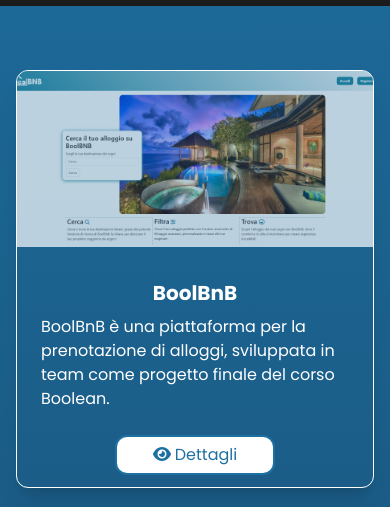
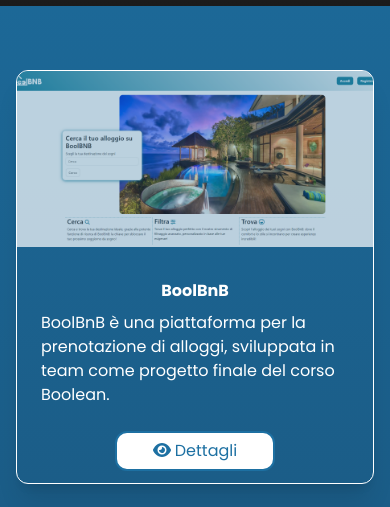
Before and after one commit to PierluigiPapa/proj-pier-portfolio, a React (Vite) app: page /portfolio in a window 390 px wide. Shown: the part 337-844 px from the top of the page. Built offline with nearby package versions, Linux system fonts and the light colour scheme.

Commit message:
fix: responsive tablet

```diff
--- a/src/pages/PortfolioPage.tsx
+++ b/src/pages/PortfolioPage.tsx
@@ -96,34 +96,32 @@ export function PortfolioPage() {
                         className="grid grid-cols-1 md:grid-cols-2 lg:grid-cols-3 gap-8"
                     >
                         {progetti.map((progetto) => (
-                            <motion.div
+                            <motion.div className="max-w-[370px] mx-auto rounded-xl overflow-hidden border border-white shadow-xl hover:shadow-lg transition-shadow duration-300 flex flex-col h-full"
                                 key={progetto.id}
                                 variants={itemVariants}
                                 whileHover={{ y: -10, transition: { duration: 0.3 } }}
-                                className="max-w-[370px] mx-auto rounded-xl overflow-hidden border border-white shadow-xl hover:shadow-lg transition-shadow duration-300"
                             >
                                 <div className="h-44">
-                                    <img
-                                        src={progetto.immagine}
+                                    <img src={progetto.immagine}
                                         alt={progetto.titolo}
                                         className="w-full h-full object-cover opacity-70"
                                     />
                                 </div>
 
-                                <div className="p-6">
-                                    <h3 className="text-xl text-center font-bold text-white mt-2 mb-2">
+                                <div className="p-6 flex-grow">
+                                    <h3 className="sm:text-xl text-center font-bold text-white mt-2 mb-2 md:text-3xl lg:text-2xl">
                                         {progetto.titolo}
                                     </h3>
-                                    <span className="text-white text-center">
+
+                                    <span className="text-white sm:text-center text-center md:text-center md:text-[20px] lg:text-center lg:text-base">
                                         {progetto.descrizione.includes('.')
-                                            ? progetto.descrizione.slice(0, progetto.descrizione.indexOf('.') + 1)
-                                            : progetto.descrizione}
+                                        ? progetto.descrizione.slice(0, progetto.descrizione.indexOf('.') + 1)
+                                        : progetto.descrizione}
                                     </span>
                                 </div>
 
-                                <div className="flex justify-center items-center">
-                                    <button
-                                        className="h-10 w-40 bg-white rounded-xl border-2 text-celeste hover:bg-celeste hover:text-white mb-3 transition ease-in-out"
+                                <div className="flex justify-center items-center mt-auto mb-3">
+                                    <button className="h-10 w-40 bg-white rounded-xl border-2 text-celeste hover:bg-celeste hover:text-white transition ease-in-out"
                                         onClick={() => openModal(progetto)}
                                     >
                                         <FontAwesomeIcon icon={faEye} className="mr-1" />
```
